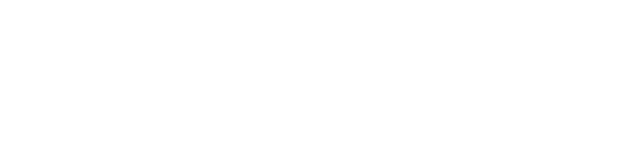
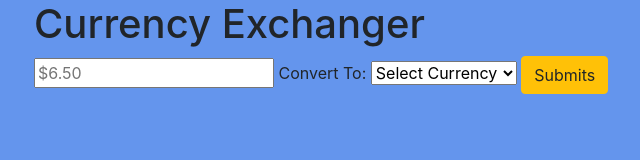
Before and after one commit to jakechaley/Currency-Exchanger, a website built with webpack: page src/index.html in a window 1280 px wide. Shown: the whole page, without its empty margins (51-691 px from the left). Built offline with nearby package versions, Linux system fonts and the light colour scheme.

Commit message:
add basic html/css

```diff
--- a/package.json
+++ b/package.json
@@ -6,8 +6,8 @@
   "scripts": {
     "build": "webpack --mode=development",
     "start": "npm run build; webpack-dev-server --open --mode development",
-    "lint": "eslint src/*.js",
-    "test": "jest --coverage"
+    "lint": "eslint src/*.js"
+
   },
   "keywords": [],
   "author": "",
--- a/src/css/styles.css
+++ b/src/css/styles.css
@@ -0,0 +1,3 @@
+body {
+  background-color: cornflowerblue;
+}
--- a/src/index.html
+++ b/src/index.html
@@ -4,6 +4,22 @@
   <title>My Project</title>
 </head>
 <body>
+  <div class="container">
+    <h1>Currency Exchanger</h1>
+    <form id="userInput">
+      <input type="number" placeholder="$6.50" step="0.01" min="0" max="10000000000000">
+      <label for="currencyChoice">Convert To:</label>
+      <select id="currencyChoice">
+        <option value="selectCurrency" selected="true" disabled="true" hidden="true">Select Currency</option>
+        <option value="canadianDollar">Canadian Dollar</option>
+        <option value="euro">Euro</option>
+        <option value="australianDollar">Australian Dollar</option>
+        <option value="mexicanPeso">Mexican Peso</option>
+        <option value="indianRupee">Indian Rupee</option>
+      </select>
+      <button class="btn btn-warning">Submits</button>
+    </form>
 
+  </div>
 </body>
 </html>
--- a/src/index.js
+++ b/src/index.js
@@ -1,4 +1,4 @@
-import $ from 'jquery';
+// import $ from 'jquery';
 import 'bootstrap';
 import 'bootstrap/dist/css/bootstrap.min.css';
 import './css/styles.css';
```
Also changed, not shown: 1 other file.
